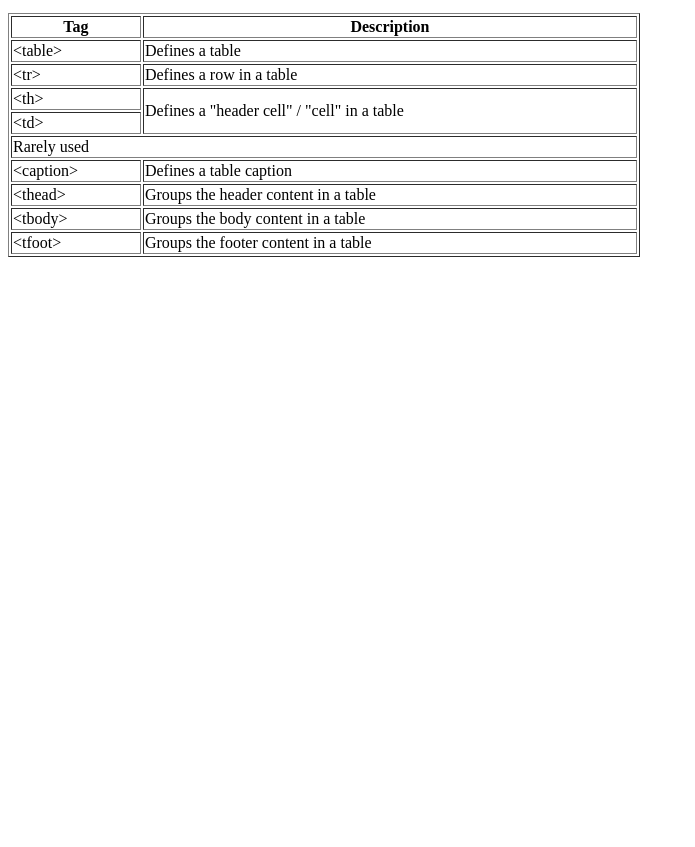
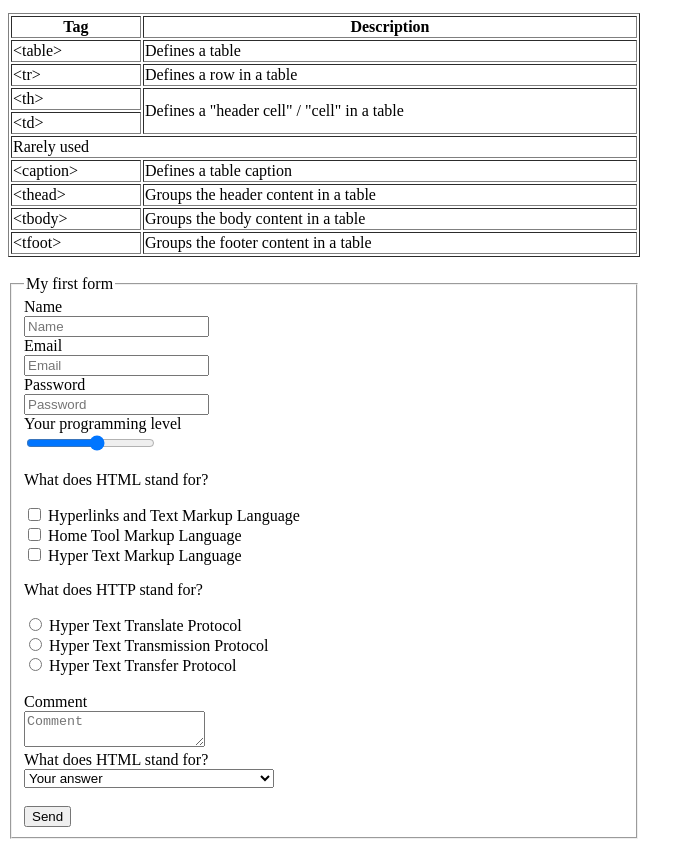
Before and after one commit to nargizaakunova/if-html, a website: page index.html in a window 1280 px wide. Shown: the part 665-1512 px from the top of the page, without its empty margins (0-695 px from the left). Before the commit the page ends 930 px from the top, so only its background shows below. Drawn offline with Linux system fonts and the light colour scheme.

Commit message:
feat: add form to ./index.html, change width of form with inline styling

```diff
--- a/index.html
+++ b/index.html
@@ -96,5 +96,119 @@
         </tr>
       </tbody>
     </table>
+    <br />
+
+    <form action="/" method="GET" style="width: 50%">
+      <fieldset>
+        <legend>My first form</legend>
+        <div>
+          <label for="name">Name</label>
+          <br />
+          <input
+            type="text"
+            name="name"
+            id="name"
+            placeholder="Name"
+            required
+          />
+        </div>
+
+        <div>
+          <label for="email">Email</label>
+          <br />
+          <input
+            type="email"
+            name="email"
+            id="email"
+            placeholder="Email"
+            required
+          />
+        </div>
+
+        <div>
+          <label for="password">Password</label>
+          <br />
+          <input
+            type="password"
+            name="password"
+            id="password"
+            placeholder="Password"
+            required
+          />
+        </div>
+
+        <div>
+          <label for="level">Your programming level</label>
+          <br />
+          <input type="range" name="level" id="level" min="1" max="10" />
+        </div>
+
+        <div>
+          <p>What does HTML stand for?</p>
+          <div>
+            <input type="checkbox" id="hyperlinks" name="hyperlinks" />
+            <label for="hyperlinks">Hyperlinks and Text Markup Language</label>
+          </div>
+          <div>
+            <input type="checkbox" id="home-tool" name="home-tool" />
+            <label for="home-tool">Home Tool Markup Language</label>
+          </div>
+          <div>
+            <input type="checkbox" id="hyper-text" name="hyper-text" />
+            <label for="hyper-text">Hyper Text Markup Language</label>
+          </div>
+        </div>
+
+        <div>
+          <p>What does HTTP stand for?</p>
+          <div>
+            <input type="radio" id="translate" name="http" value="translate" />
+            <label for="translate">Hyper Text Translate Protocol</label>
+          </div>
+          <div>
+            <input
+              type="radio"
+              id="transmission"
+              name="http"
+              value="transmission"
+            />
+            <label for="transmission">Hyper Text Transmission Protocol</label>
+          </div>
+          <div>
+            <input type="radio" id="transfer" name="http" value="transfer" />
+            <label for="transfer">Hyper Text Transfer Protocol</label>
+          </div>
+        </div>
+        <br />
+
+        <div>
+          <label for="comment">Comment</label>
+          <br />
+          <textarea
+            id="comment"
+            name="comment"
+            maxlength="500"
+            placeholder="Comment"
+          ></textarea>
+        </div>
+
+        <div>
+          <label for="answer-select">What does HTML stand for?</label>
+          <br />
+          <select name="answers" id="answer-select">
+            <option value="">Your answer</option>
+            <option value="correct">Hyper Text Markup Language</option>
+            <option value="home-tool">Home Tool Markup Language</option>
+            <option value="hyperlinks">
+              Hyperlinks and Text Markup Language
+            </option>
+          </select>
+        </div>
+        <br />
+        <div>
+          <input type="submit" value="Send" />
+        </div>
+      </fieldset>
+    </form>
   </body>
 </html>
```
